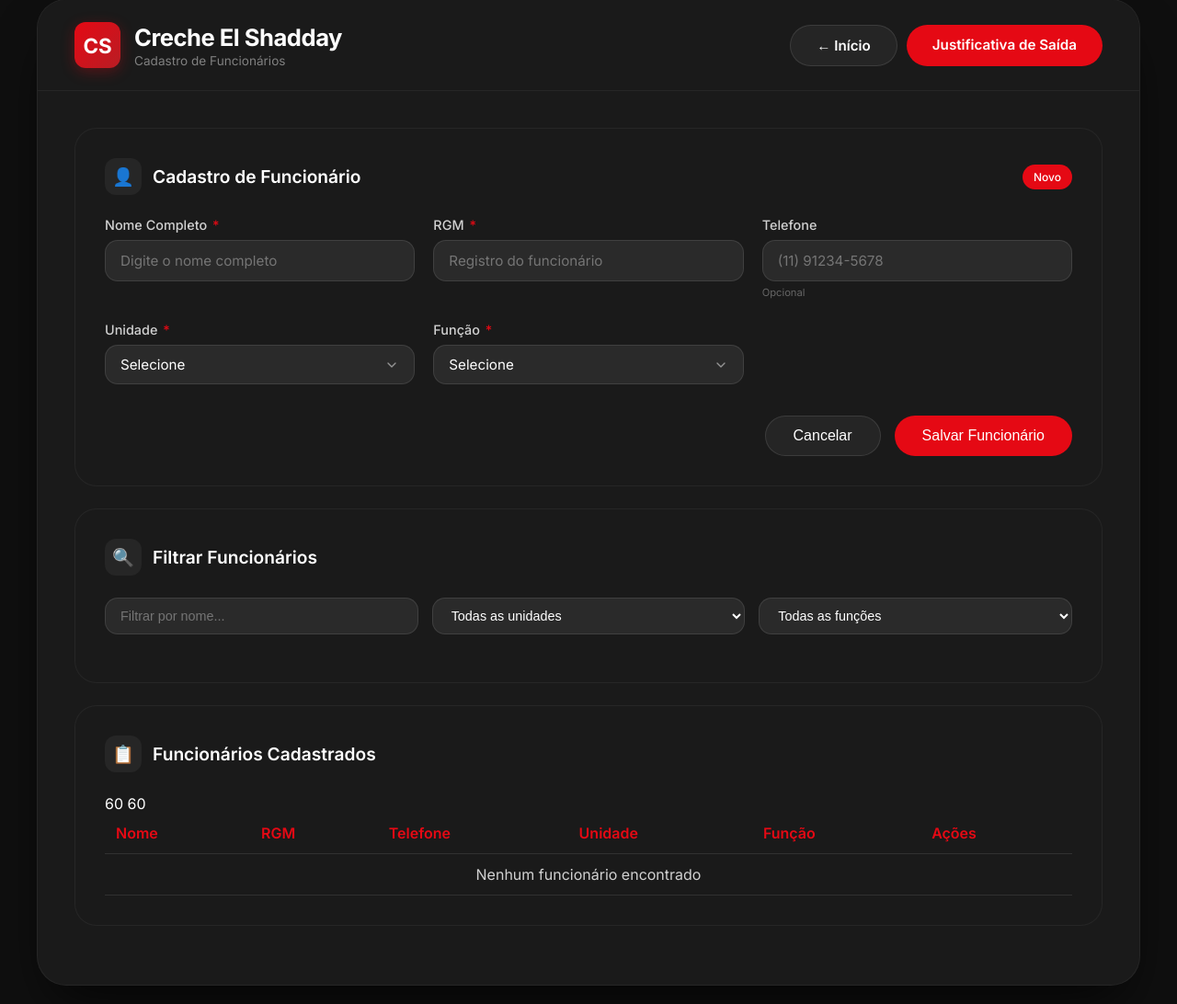
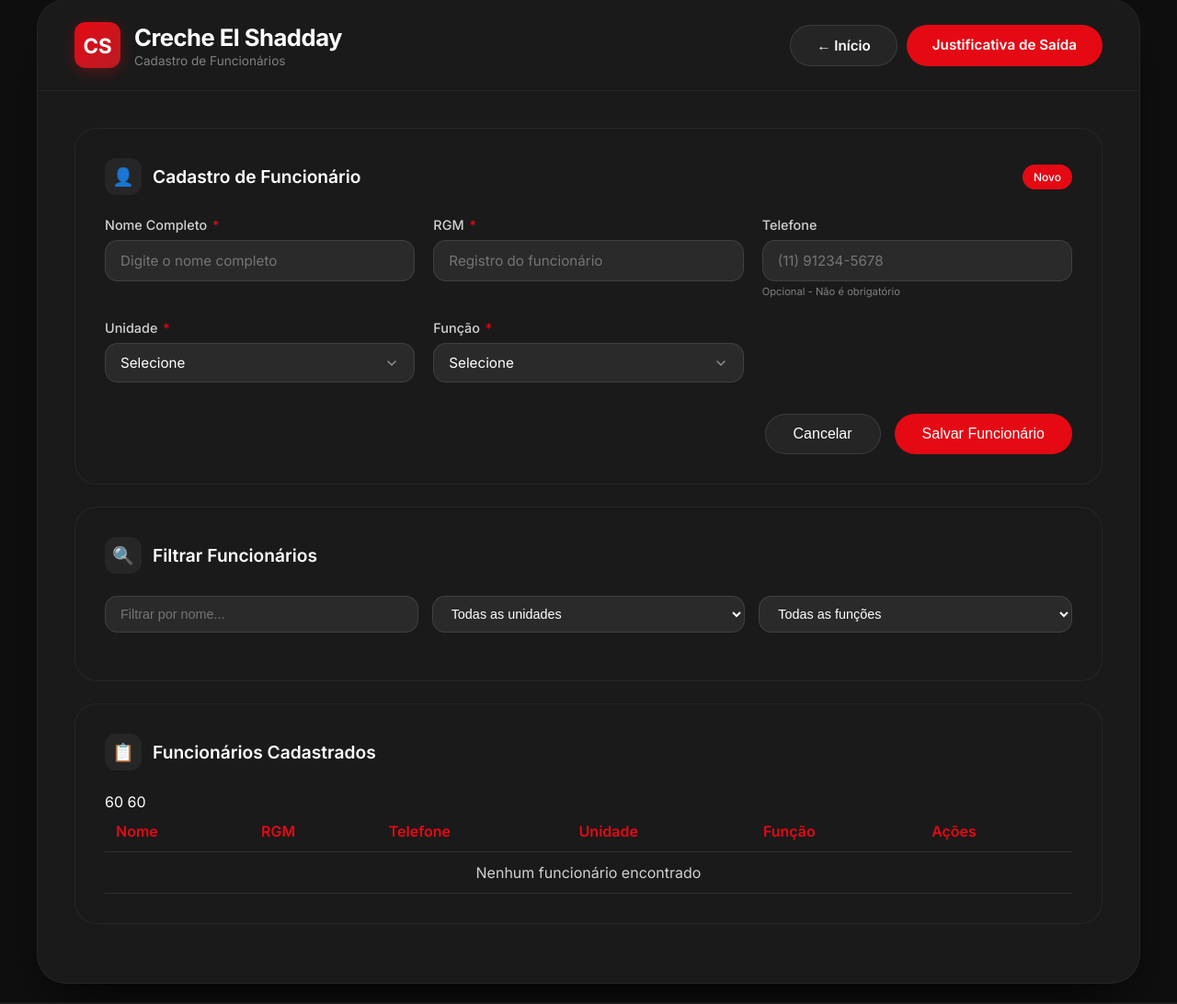
Before and after one commit to suportecodetecx/creche-elshadday, a Flask app: page /funcionarios/cadastro in a window 1280 px wide. Shown: the part 21-1113 px from the top of the page at 92% size. Run offline with Flask 3, Linux system fonts and the light colour scheme; data that the repository does not hold is empty.

Commit message:
Fix: Telefone agora é opcional no cadastro de funcionários
- Removida validação obrigatória do telefone no backend
- Atualizadas mensagens de erro para campos específicos
- Telefone pode ser salvo como string vazia
- Ajustada validação no frontend para não exigir telefone

```diff
--- a/routes/funcionarios_routes.py
+++ b/routes/funcionarios_routes.py
@@ -28,12 +28,21 @@ def cadastrar_funcionario():
         unidade = dados.get('unidade', '')
         funcao = dados.get('funcao', '')
 
-        # Validações
-        if not nome or not rgm or not unidade or not funcao:
-            return jsonify({'sucesso': False, 'erro': 'Todos os campos são obrigatórios'}), 400
+        # Validações - TELEFONE AGORA É OPCIONAL
+        if not nome:
+            return jsonify({'sucesso': False, 'erro': 'Nome é obrigatório'}), 400
 
-        if not telefone:
-            return jsonify({'sucesso': False, 'erro': 'Telefone é obrigatório'}), 400
+        if not rgm:
+            return jsonify({'sucesso': False, 'erro': 'RGM é obrigatório'}), 400
+
+        if not unidade:
+            return jsonify({'sucesso': False, 'erro': 'Unidade é obrigatória'}), 400
+
+        if not funcao:
+            return jsonify({'sucesso': False, 'erro': 'Função é obrigatória'}), 400
+
+        # Telefone é OPCIONAL - pode ser vazio
+        # Se telefone for vazio, guarda como string vazia
 
         db = get_db()
 
@@ -41,11 +50,11 @@ def cadastrar_funcionario():
         if db.funcionarios.find_one({'rgm': rgm}):
             return jsonify({'sucesso': False, 'erro': 'RGM já cadastrado'}), 400
 
-        # Inserir funcionário com telefone
+        # Inserir funcionário (telefone pode ser vazio)
         funcionario = {
             'nome': nome,
             'rgm': rgm,
-            'telefone': telefone,
+            'telefone': telefone if telefone else '',
             'unidade': unidade,
             'funcao': funcao,
             'data_cadastro': datetime.now().strftime('%Y-%m-%d %H:%M:%S')
@@ -71,15 +80,20 @@ def atualizar_funcionario():
         unidade = dados.get('unidade', '')
         funcao = dados.get('funcao', '')
 
-        # Validações
+        # Validações - TELEFONE AGORA É OPCIONAL
         if not rgm:
             return jsonify({'sucesso': False, 'erro': 'RGM não informado'}), 400
 
-        if not nome or not unidade or not funcao:
-            return jsonify({'sucesso': False, 'erro': 'Todos os campos são obrigatórios'}), 400
+        if not nome:
+            return jsonify({'sucesso': False, 'erro': 'Nome é obrigatório'}), 400
 
-        if not telefone:
-            return jsonify({'sucesso': False, 'erro': 'Telefone é obrigatório'}), 400
+        if not unidade:
+            return jsonify({'sucesso': False, 'erro': 'Unidade é obrigatória'}), 400
+
+        if not funcao:
+            return jsonify({'sucesso': False, 'erro': 'Função é obrigatória'}), 400
+
+        # Telefone é OPCIONAL - pode ser vazio
 
         db = get_db()
 
@@ -88,12 +102,12 @@ def atualizar_funcionario():
         if not funcionario:
             return jsonify({'sucesso': False, 'erro': 'Funcionário não encontrado'}), 404
 
-        # Atualizar funcionário
+        # Atualizar funcionário (telefone pode ser vazio)
         db.funcionarios.update_one(
             {'rgm': rgm},
             {'$set': {
                 'nome': nome,
-                'telefone': telefone,
+                'telefone': telefone if telefone else '',
                 'unidade': unidade,
                 'funcao': funcao,
                 'data_atualizacao': datetime.now().strftime('%Y-%m-%d %H:%M:%S')
--- a/templates/administracao/cadastro_func.html
+++ b/templates/administracao/cadastro_func.html
@@ -237,6 +237,13 @@
         .input-wrapper .required {
             color: var(--netflix-red);
             margin-left: 2px;
+        }
+
+        .small-text {
+            font-size: 0.7rem;
+            color: var(--netflix-light);
+            margin-top: 4px;
+            display: block;
         }
 
         .input-moderno,
@@ -554,7 +561,7 @@
                     <div class="input-wrapper">
                         <label for="telefone">Telefone</label>
                         <input type="text" id="telefone" class="input-moderno" placeholder="(11) 91234-5678" maxlength="15" oninput="this.value=this.value.replace(/[^0-9]/g,'')">
-                        <small class="small-text" style="color: #666; font-size: 0.7rem;">Opcional</small>
+                        <small class="small-text">Opcional - Não é obrigatório</small>
                     </div>
 
                     <div class="input-wrapper">
@@ -807,17 +814,36 @@
             const unidade = document.getElementById('unidade').value;
             const funcao = document.getElementById('funcao').value;
 
-            if (!nome || !rgm || !unidade || !funcao) {
-                mostrarNotificacao('Preencha todos os campos obrigatórios!', 'warning');
+            // VALIDAÇÃO: Apenas campos obrigatórios (Telefone é OPCIONAL)
+            if (!nome) {
+                mostrarNotificacao('❌ Nome é obrigatório!', 'warning');
+                document.getElementById('nome').focus();
                 return;
             }
 
-            // TELEFONE NÃO É MAIS OBRIGATÓRIO - VALIDAÇÃO REMOVIDA
+            if (!rgm) {
+                mostrarNotificacao('❌ RGM é obrigatório!', 'warning');
+                document.getElementById('rgm').focus();
+                return;
+            }
 
+            if (!unidade) {
+                mostrarNotificacao('❌ Unidade é obrigatória!', 'warning');
+                document.getElementById('unidade').focus();
+                return;
+            }
+
+            if (!funcao) {
+                mostrarNotificacao('❌ Função é obrigatória!', 'warning');
+                document.getElementById('funcao').focus();
+                return;
+            }
+
+            // Telefone é opcional - pode ficar vazio
             const dados = {
                 nome: nome,
                 rgm: rgm,
-                telefone: telefone,
+                telefone: telefone || '',
                 unidade: unidade,
                 funcao: funcao
             };
@@ -832,17 +858,17 @@
             .then(response => response.json())
             .then(data => {
                 if (data.sucesso) {
-                    const mensagem = modoEdicao ? 'Funcionário atualizado com sucesso!' : 'Funcionário cadastrado com sucesso!';
+                    const mensagem = modoEdicao ? '✅ Funcionário atualizado com sucesso!' : '✅ Funcionário cadastrado com sucesso!';
                     mostrarNotificacao(mensagem, 'success');
                     limparFormulario();
                     carregarFuncionarios();
                 } else {
-                    mostrarNotificacao(data.erro || 'Erro ao salvar', 'error');
+                    mostrarNotificacao(data.erro || '❌ Erro ao salvar', 'error');
                 }
             })
             .catch(error => {
                 console.error('Erro:', error);
-                mostrarNotificacao('Erro de conexão', 'error');
+                mostrarNotificacao('❌ Erro de conexão', 'error');
             });
         }
 
```
